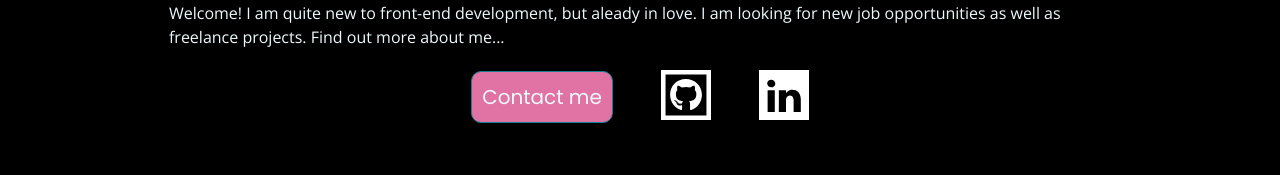
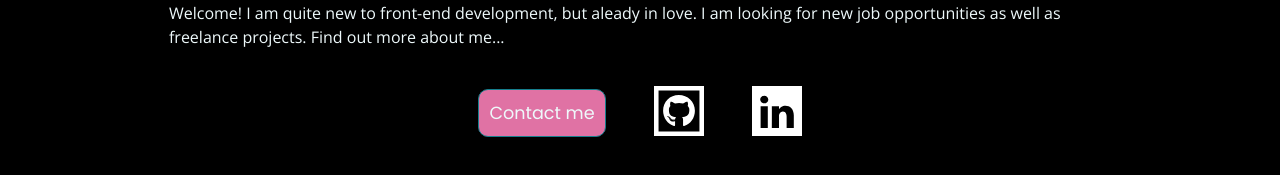
Before and after one commit to veronika-sesay/portfolio, a React app: page / in a window 1280 px wide. Shown: the part 501-676 px from the top of the page. Built offline with nearby package versions, Linux system fonts and the light colour scheme.

Commit message:
Home styling updates

```diff
--- a/src/components/Home/style.css
+++ b/src/components/Home/style.css
@@ -6,7 +6,6 @@
 .intro {
   display: flex;
   justify-content: space-between;
-  /* gap: 2rem; */
   font-weight: 300;
 }
 
@@ -50,7 +49,7 @@
   gap: 3rem;
   width: 100%;
   padding-bottom: 1rem;
-  margin-top: auto;
+  margin-top: 1rem;
 }
 
 .contact img {
@@ -76,7 +75,6 @@
   cursor: pointer;
   min-width: max-content;
   max-height: max-content;
-  /* box-shadow: 0 0 10px var(--light-blue); */
 }
 
 .contact-form__btn:hover {
@@ -106,6 +104,13 @@ input[type='email'] {
   height: 3rem;
   margin-bottom: 1rem;
   border: 2px solid var(--teal);
+  outline: none;
+}
+
+.contact-form input[type='text']:focus,
+input[type='email']:focus,
+textarea:focus {
+  outline: 1px solid var(--thulian-pink);
 }
 
 .contact-form textarea {
@@ -163,13 +168,10 @@ input[type='email'] {
 
 @media (min-width: 769px) {
   .contact-form__btn {
-    font-size: 20px;
+    font-size: 1.1rem;
   }
   .contact-form {
-    font-size: 18px;
-  }
-  .contact-form__btn {
-    font-size: 20px;
+    font-size: 1rem;
   }
 }
 
@@ -183,4 +185,14 @@ input[type='email'] {
   .text {
     font-size: 1.5rem;
   }
+  .contact-form__btn {
+    font-size: 1.5rem;
+  }
+  .contact img {
+    width: 60px;
+    height: 60px;
+  }
+  .contact-form {
+    font-size: 1.1rem;
+  }
 }
```
